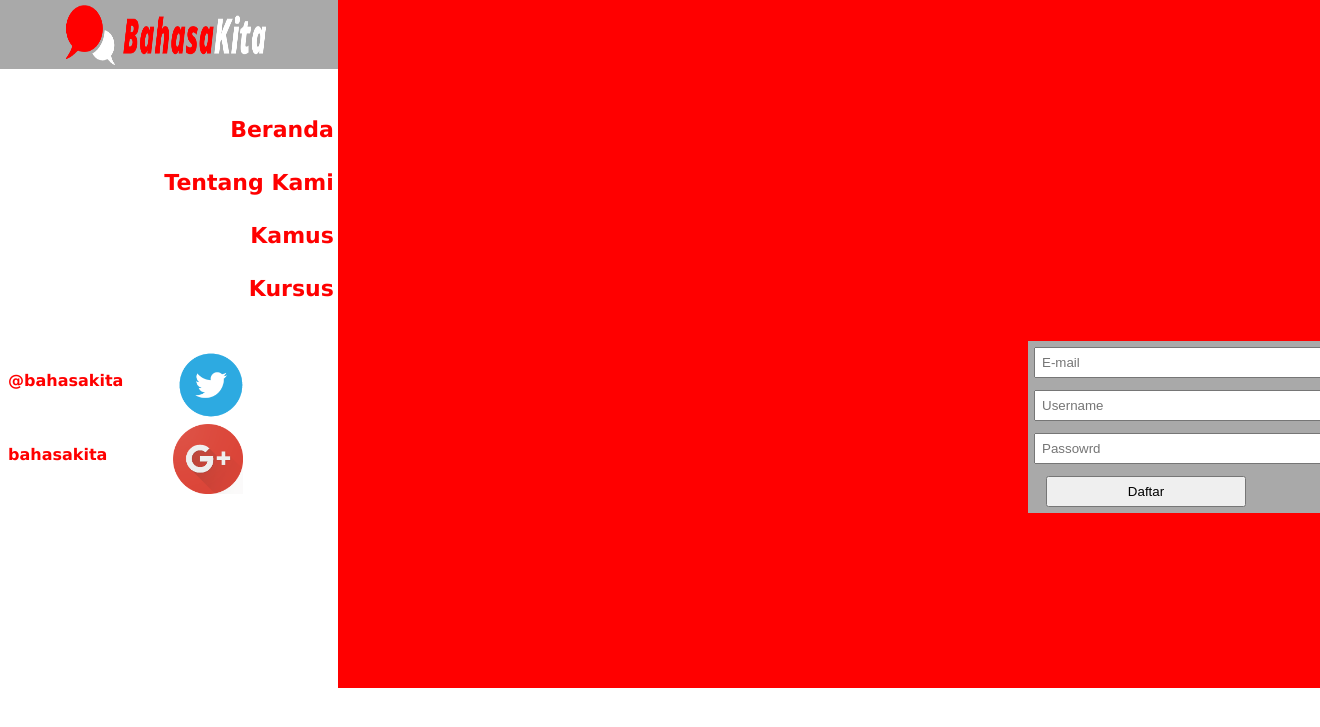
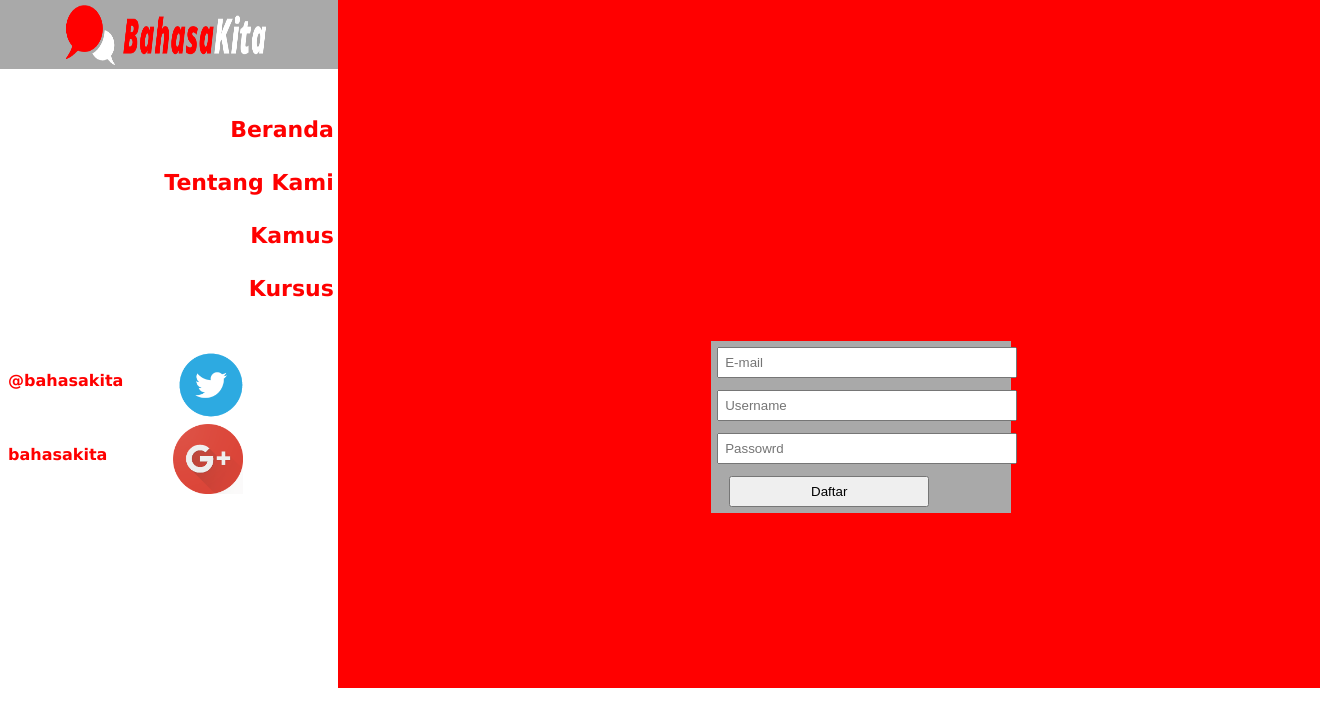
Before and after one commit to irfanagtya/bahasakita, a PHP site: page /register.php in a window 1320 px wide; the page is wider, and only the part inside the window is pictured. Shown: the top 727 px of that part. Run offline with PHP 8.4, Linux system fonts and the light colour scheme.

Commit message:
update style.css

```diff
--- a/style/style.css
+++ b/style/style.css
@@ -101,6 +101,8 @@ form.register {
     background:darkgrey;
     background-size:25% 25%;
     float:right;
+    position: relative;
+right: 32%;
  /*   padding:25% 25%; */
 }
 div.intermezo {
```
